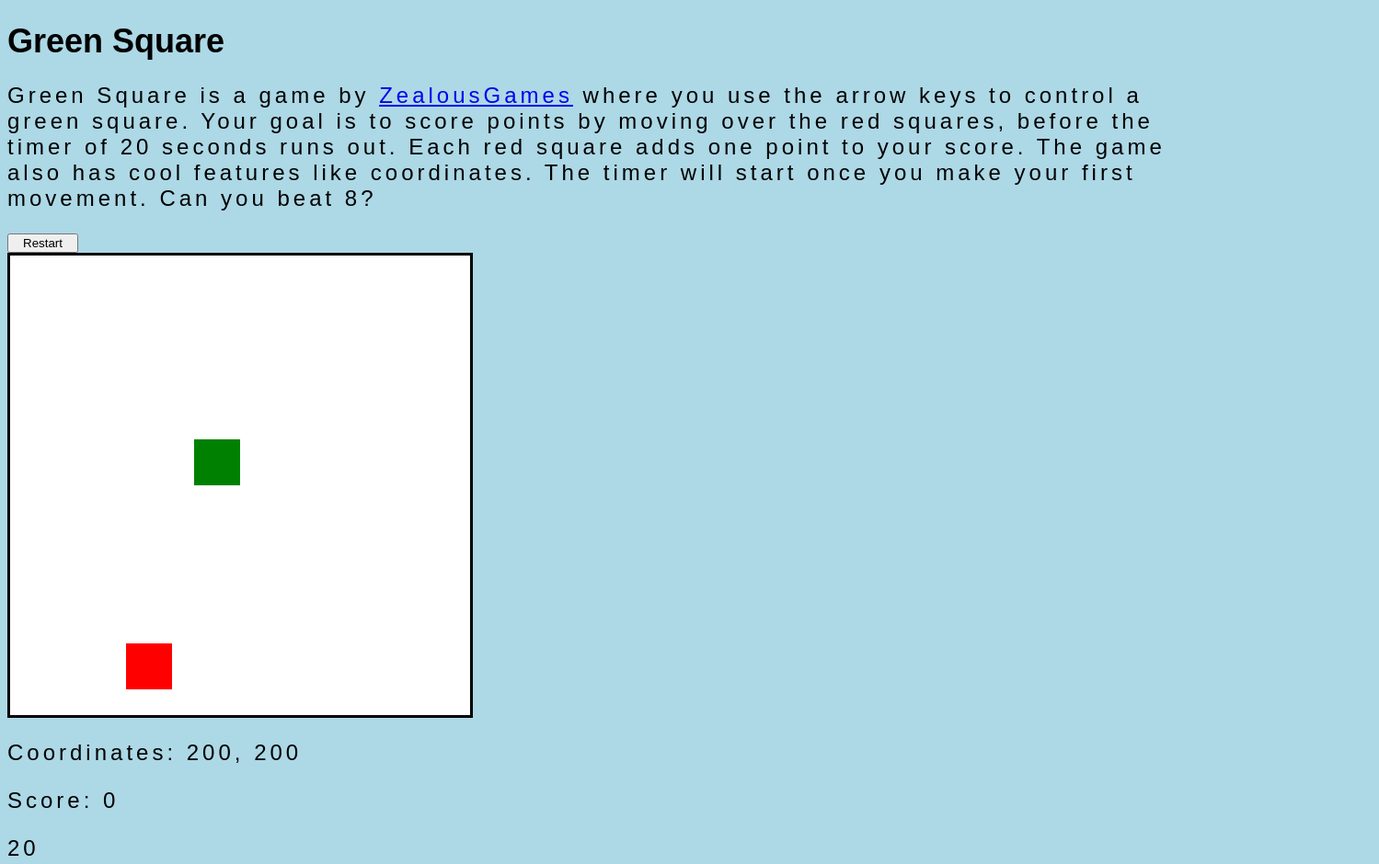
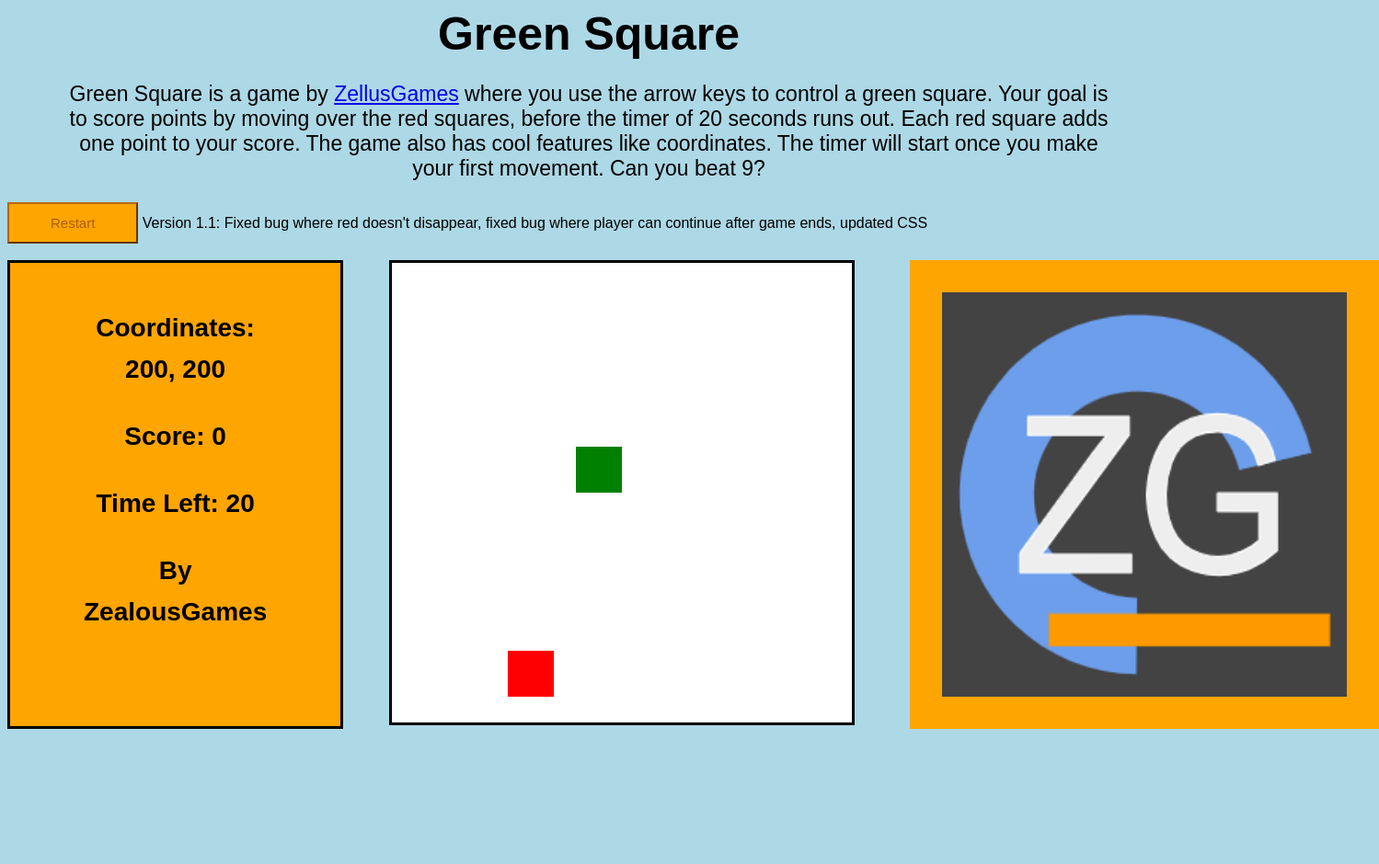
Before and after one commit to ZealousGames/ZealousGames, a plain HTML site: page greensquare.html in a window 1280 px wide. Shown: the whole page at 92% size, 1499 px wide, since content can reach past the window. After the commit the page ends 801 px from the top, so only its background shows below. Drawn offline with Linux system fonts and the light colour scheme.

Commit message:
Update greensquare.html

```diff
--- a/greensquare.html
+++ b/greensquare.html
@@ -5,45 +5,87 @@
 <style>
     body {
         background-color: lightblue;
+        font-family: arial;
     }
     canvas {
-        display: block;
+        display: inline;
         background-color: #ffffff;
         border-color: black;
         border-style: solid;
+        width: 500px;
+        height: 500px;
     }
 
     button {
-        padding-left: 15px;
-        padding-right: 15px;
+        padding-left: 45px;
+        padding-right: 45px;
+        font-size: 15px;
+        padding-top: 12px;
+        padding-bottom: 12px;
+        border-color: rgb(181, 104, 10);
+        color: rgb(171, 94, 0);
+        background-color: orange;
+    }
+
+    .values {
+        font-size: 28px;
+        line-height: 45px;
+        font-weight: bold;
+    }
+
+    .inline {
+        padding: 20px;
+        border-style: solid;
+        float: right;
+        background-color: orange;
+        margin-right: 50px;
+    }
+
+    .motherdiv {
+
+        display: flex;
+    }
+
+    p {
+        text-align: center;
+        font-size: 23px;
+        margin-left: 60px;
+        margin-right: 60px;
     }
 
     h1 {
-font-family: arial, sans-serif;
-        font-size: 36px;
-    }
-
-    p {
-    font-size: 24px;
-    font-family: arial, sans-serif;
-    letter-spacing: 4px;
+        font-size: 50px;
+        margin-bottom: 5px;
+        margin-top: 5px;
+        text-align: center;
     }
 </style>
 <body>
     <h1>Green Square</h1>
-    <p>Green Square is a game by <a href="zealousgames.github.io">ZealousGames</a> where you use the arrow keys to control a green square. Your goal is to score points by moving over the red squares, before the timer of 20 seconds runs out. Each red square adds one point to your score. The game also has cool features like coordinates. The timer will start once you make your first movement. Can you beat 8?</p>
-    <button onclick="window.location.reload();">Restart</button>
+    <p>Green Square is a game by <a href="https://zellusgames.github.io">ZellusGames</a> where you use the arrow keys to control a green square. Your goal is to score points by moving over the red squares, before the timer of 20 seconds runs out. Each red square adds one point to your score. The game also has cool features like coordinates. The timer will start once you make your first movement. Can you beat 9?</p>
+    <button onclick="window.location.reload();">Restart</button> <a>Version 1.1: Fixed bug where red doesn't disappear, fixed bug where player can continue after game ends, updated CSS</a>
     <br>
+    <br>
+
+<div class="motherdiv">
+        <div class="inline">
+            <p id="coordinates" class="values">Coordinates: 200, 200</p> <!-- Initial coordinates display -->
+            <p id="score" class="values">Score: 0</p>
+            <p id="timer" class="values">Time Left: 20</p> <!-- Initial timer display -->
+            <p class="values">By ZealousGames</p>
+        </div>
     <canvas id="gamewindow" width="500" height="500"></canvas>
 
 <script>
     // Setup stuff
     const canvas = document.getElementById("gamewindow");
     const ctx = canvas.getContext("2d");
+    ctx.fillText("Press arrow keys to begin",10,80);
     var Xpos = 200;
     var Ypos = 200;
+    var Speed = 12;
     var Score = 0;
-    var Timer = 20;
+    var Timer = 19;
     var timerRunning = false; // Track if the timer is running
     var timerInterval; // Store the interval ID
     var redX, redY; // Coordinates of the red square
@@ -56,6 +98,7 @@ font-family: arial, sans-serif;
 
     // Detects if and what key is being pressed
     document.onkeydown = function(event) {
+
         if(event.key === "ArrowLeft") {
             if(Xpos > 0) {
                 moveLeft();
@@ -77,27 +120,26 @@ font-family: arial, sans-serif;
             }
         }
         updateCoordinates();
-}
-
+    }
 
     // The functions that move the player
     function moveLeft() {
-        Xpos -= 10;
+        Xpos -= Speed;
         updateCanvas();
     }
 
     function moveRight() {
-        Xpos += 10;
+        Xpos += Speed;
         updateCanvas();
     }
 
     function moveUp() {
-        Ypos -= 10;
+        Ypos -= Speed;
         updateCanvas();
     }
 
     function moveDown() {
-        Ypos += 10;
+        Ypos += Speed;
         updateCanvas();
     }
 
@@ -128,13 +170,12 @@ font-family: arial, sans-serif;
     function generateDrop() {
         redX = Math.floor(Math.random() * 450);
         redY = Math.floor(Math.random() * 450);
-        ctx.fillStyle = "red";
-        ctx.fillRect(redX, redY, 50, 50);
+        updateCanvas()
     }
 
     // Timer stuff
     function updateTimer() {
-        document.getElementById("timer").textContent = "Time left: " + Timer;
+        document.getElementById("timer").textContent = "Time Left: " + Timer;
         console.log("timer goes down");
         Timer -= 1;
 
@@ -142,6 +183,7 @@ font-family: arial, sans-serif;
             alert('Time is up! Here is your score: ' + Score);
             clearInterval(timerInterval); // Stop the timer
             document.getElementById("timer").textContent = "Game Finished"; // Show "Game Finished"
+            Speed = 0;
             Timer = "game finished"; // Ensure the timer doesn't update anymore
         }
     }
@@ -160,8 +202,7 @@ font-family: arial, sans-serif;
         }
     });
 </script>
-    <p id="coordinates">Coordinates: 200, 200</p> <!-- Initial coordinates display -->
-    <p id="score">Score: 0</p>
-    <p id="timer">20</p> <!-- Initial timer display -->
+<img src="logo.jpg" width="440px" height="440px" style="border-style: solid; border-color: orange; border-width: 35px; margin-left: 60px;">
+</div>
 </body>
 </html>
```
